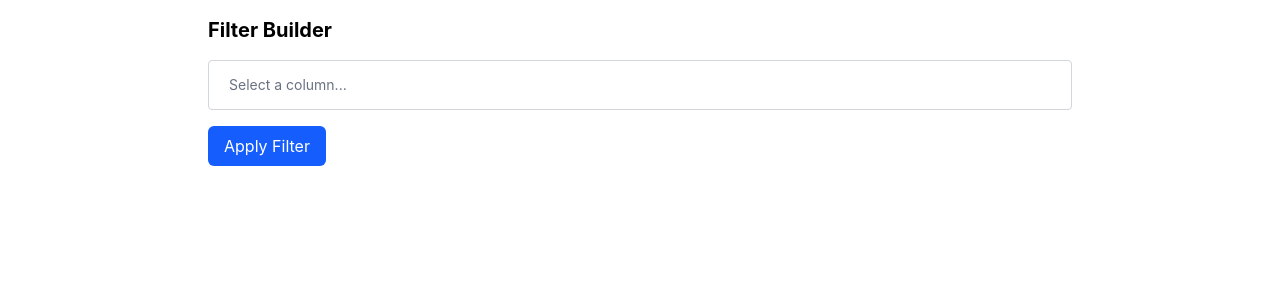
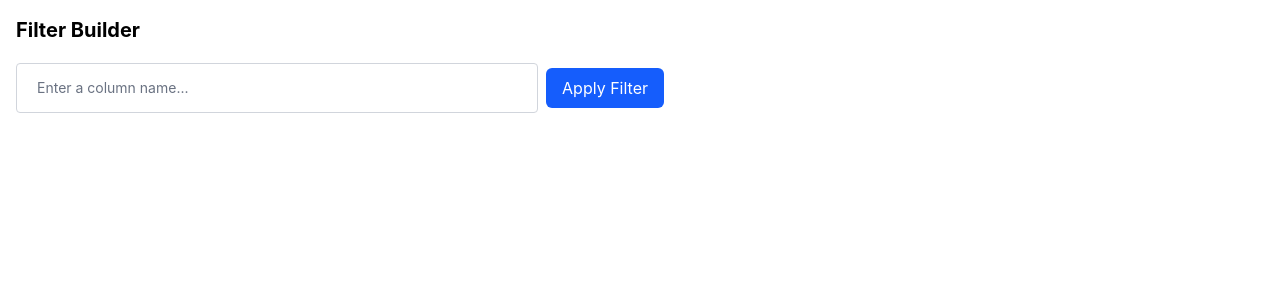
Before and after one commit to sidneydurant/filter-builder, a React (Vite) app: page / in a window 1280 px wide. Shown: the top 300 px of the page. Built offline with nearby package versions, Linux system fonts and the light colour scheme.

Commit message:
Tweak component to make it usable in UI (ex remove the h2, which we wouldn't want to show in a real environment and is just part of this demo app)

```diff
--- a/src/App.jsx
+++ b/src/App.jsx
@@ -4,7 +4,10 @@ function App() {
 
   return (
     <>
-      <FilterBuilder />
+      <h2 className="m-4 text-xl font-bold">Filter Builder</h2>
+      <div className="max-w-2xl">
+        <FilterBuilder />
+      </div>
     </>
   )
 }
--- a/src/FilterBuilder.tsx
+++ b/src/FilterBuilder.tsx
@@ -226,10 +226,8 @@ const FilterBuilder: React.FC = () => {
   };
 
   return (
-    <div className="flex flex-col w-full max-w-4xl mx-auto p-4">
-      <h2 className="text-xl font-bold mb-4">Filter Builder</h2>
-
-      <div className="relative">
+    <div className="flex items-center justify-left w-full mx-auto pl-4">
+      <div className="flex-grow">
         {/* Editable filter area */}
         <div
           ref={editableRef}
@@ -243,8 +241,10 @@ const FilterBuilder: React.FC = () => {
           {/* Render completed filter pills */}
           {filterPills.map((pill, index) => (
             <FilterPill key={`pill-${index}`} pill={pill} />
+            /* <span>AND</span> TODO: I think I prefer not having this, but revisit later */
           ))}
 
+          {/* TODO: create a FilterPart component, or make FilterPill able to handle both */}
           {/* Render the building filter parts */}
           {currentFilterParts.column && (
             <div className="px-2 py-1 rounded-l-md bg-blue-500 text-white font-medium text-sm">
@@ -268,9 +268,9 @@ const FilterBuilder: React.FC = () => {
           {/* Render the placeholder*/}
           {!currentInput && (
             <div className="text-sm text-gray-500">
-            {currentFilterState === 'column' && 'Select a column...'}
-            {currentFilterState === 'operator' && 'Select an operator...'}
-            {currentFilterState === 'value' && 'Type a value...'}
+            {currentFilterState === 'column' && 'Enter a column name...'}
+            {currentFilterState === 'operator' && 'Enter an operator...'}
+            {currentFilterState === 'value' && 'Enter a value...'}
           </div>
           )}
         </div>
@@ -289,7 +289,7 @@ const FilterBuilder: React.FC = () => {
       {/* Submit button */}
       <button
         onClick={handleSubmit}
-        className="mt-4 px-4 py-2 bg-blue-600 text-white rounded-md hover:bg-blue-700 self-start"
+        className="m-2 px-4 py-2 bg-blue-600 text-white rounded-md hover:bg-blue-700 self-start"
       >
         Apply Filter
       </button>
```
Also changed, not shown: 1 other file (tests, documents, lock files or other folders).
